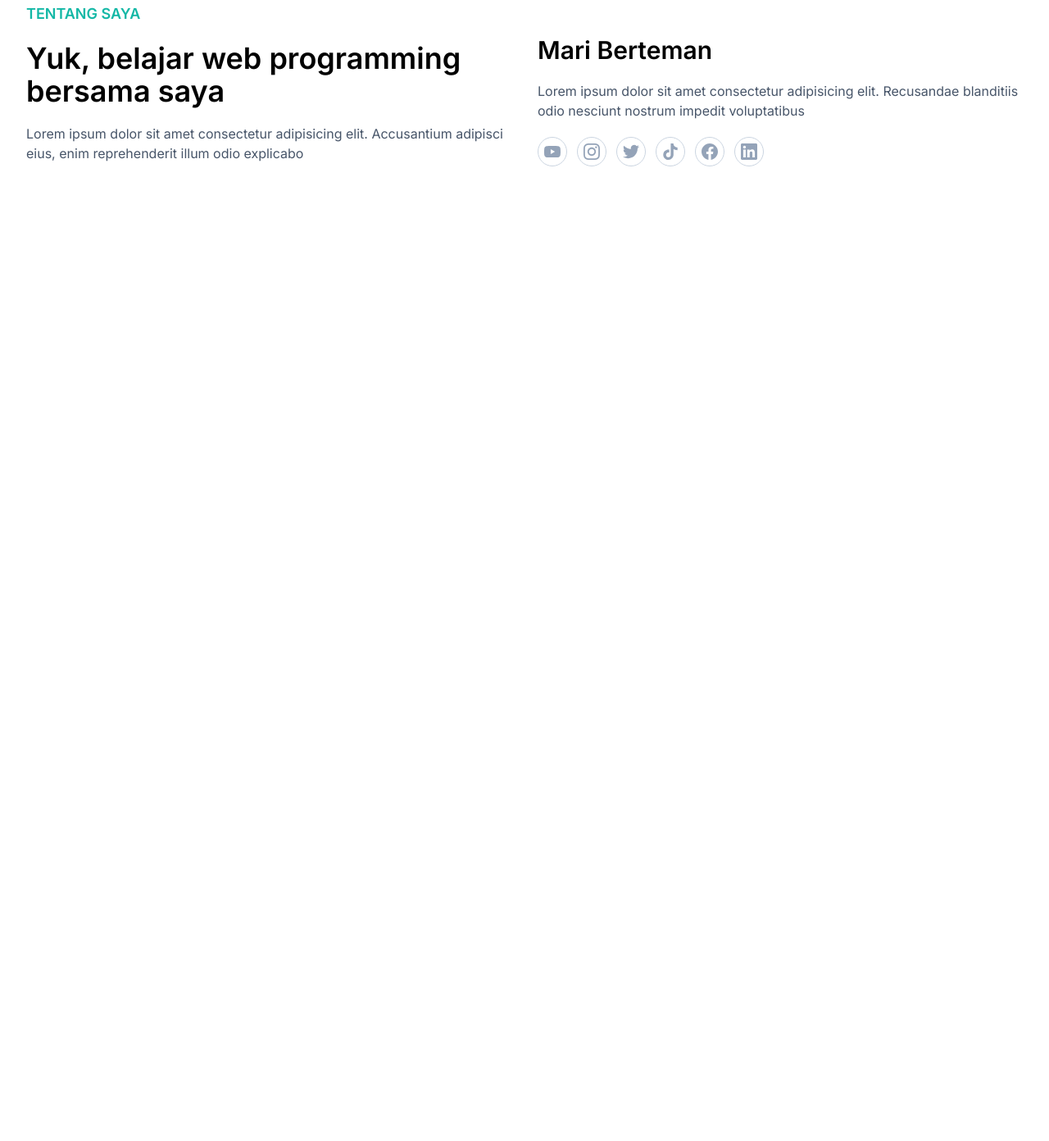
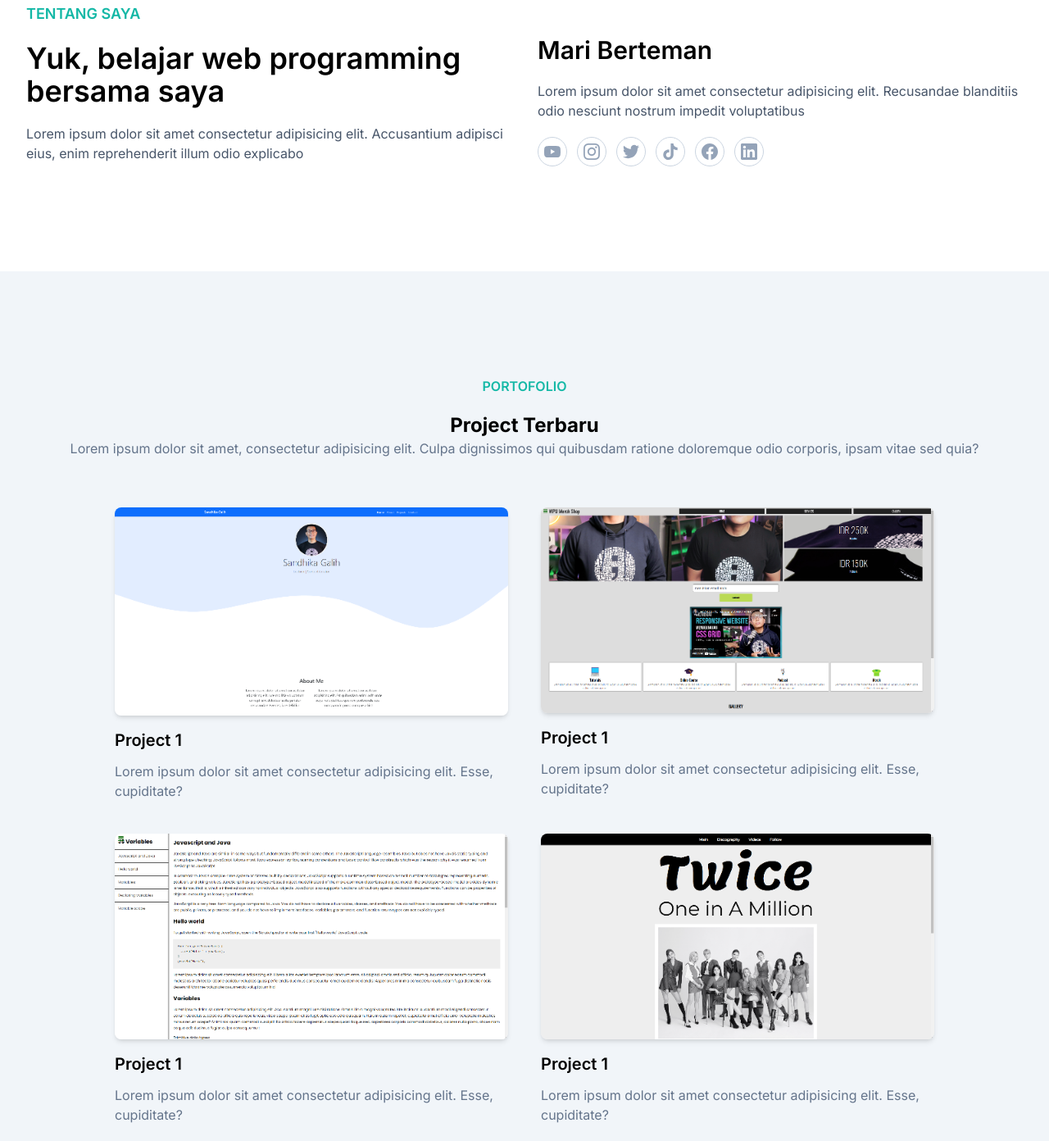
Before and after one commit to HenSetiawan/hensetiawan.github.io, a website: page 09-wpu-portofolio/index.html in a window 1280 px wide. Shown: the part 865-2257 px from the top of the page at 82% size. Before the commit the page ends 1196 px from the top, so only its background shows below. Drawn offline with Linux system fonts and the light colour scheme.

Commit message:
feat : project section

```diff
--- a/09-wpu-portofolio/index.html
+++ b/09-wpu-portofolio/index.html
@@ -83,7 +83,9 @@
             </p>
           </div>
           <div class="w-full px-4">
-            <h2 class="font-semibold mt-10 text-2xl md:text-3xl mb-5">Mari Berteman</h2>
+            <h2 class="font-semibold mt-10 text-2xl md:text-3xl mb-5">
+              Mari Berteman
+            </h2>
             <p class="text-slate-600 mb-5">
               Lorem ipsum dolor sit amet consectetur adipisicing elit.
               Recusandae blanditiis odio nesciunt nostrum impedit voluptatibus
@@ -214,5 +216,69 @@
       </div>
     </section>
     <!-- about section end-->
+
+    <!-- portofolio section -->
+    <section id="portofolio" class="pt-32 font-inter bg-slate-100">
+      <div class="container">
+        <div class="w-full px-4">
+          <div class="text-center mx-auto">
+            <h3 class="uppercase text-teal-500 font-semibold">Portofolio</h3>
+            <h2 class="font-bold text-2xl mt-5">Project Terbaru</h2>
+            <p class="text-slate-500">
+              Lorem ipsum dolor sit amet, consectetur adipisicing elit. Culpa
+              dignissimos qui quibusdam ratione doloremque odio corporis, ipsam
+              vitae sed quia?
+            </p>
+          </div>
+        </div>
+        <div class="w-full flex flex-wrap mt-10 lg:w-10/12 lg:mx-auto justify-center">
+          <div class="p-5 md:w-1/2">
+            <div class="rounded-lg overflow-hidden shadow-md">
+              <img
+                src="./public/images/portofolio/1.png"
+                alt="Project 1"
+                width="100%"
+              />
+            </div>
+            <h3 class="font-semibold text-xl mt-4">Project 1</h3>
+            <p class="text-slate-500 mt-3">Lorem ipsum dolor sit amet consectetur adipisicing elit. Esse, cupiditate?</p>
+          </div>
+          <div class="p-5 md:w-1/2">
+            <div class="rounded-lg overflow-hidden shadow-md">
+              <img
+                src="./public/images/portofolio/2.png"
+                alt="Project 2"
+                width="100%"
+              />
+            </div>
+            <h3 class="font-semibold text-xl mt-4">Project 1</h3>
+            <p class="text-slate-500 mt-3">Lorem ipsum dolor sit amet consectetur adipisicing elit. Esse, cupiditate?</p>
+          </div>
+          <div class="p-5 md:w-1/2">
+            <div class="rounded-lg overflow-hidden shadow-md">
+              <img
+                src="./public/images/portofolio/3.png"
+                alt="Project 3"
+                width="100%"
+              />
+            </div>
+            <h3 class="font-semibold text-xl mt-4">Project 1</h3>
+            <p class="text-slate-500 mt-3">Lorem ipsum dolor sit amet consectetur adipisicing elit. Esse, cupiditate?</p>
+          </div>
+          <div class="p-5 md:w-1/2">
+            <div class="rounded-lg overflow-hidden shadow-md">
+              <img
+                src="./public/images/portofolio/4.png"
+                alt="Project 4"
+                width="100%"
+              />
+            </div>
+            <h3 class="font-semibold text-xl mt-4">Project 1</h3>
+            <p class="text-slate-500 mt-3">Lorem ipsum dolor sit amet consectetur adipisicing elit. Esse, cupiditate?</p>
+          </div>
+        </div>
+      </div>
+    </section>
+    <!-- portofolio section end -->
   </body>
 </html>
```
Also changed, not shown: 09-wpu-portofolio/public/images/person.png (deleted), 09-wpu-portofolio/public/images/persona (2).png (deleted), 09-wpu-portofolio/public/images/portofolio/1.png (added), 09-wpu-portofolio/public/images/portofolio/2.png (added), 09-wpu-portofolio/public/images/portofolio/3.png (added), 09-wpu-portofolio/public/images/portofolio/4.png (added), 09-wpu-portofolio/public/output.css.
